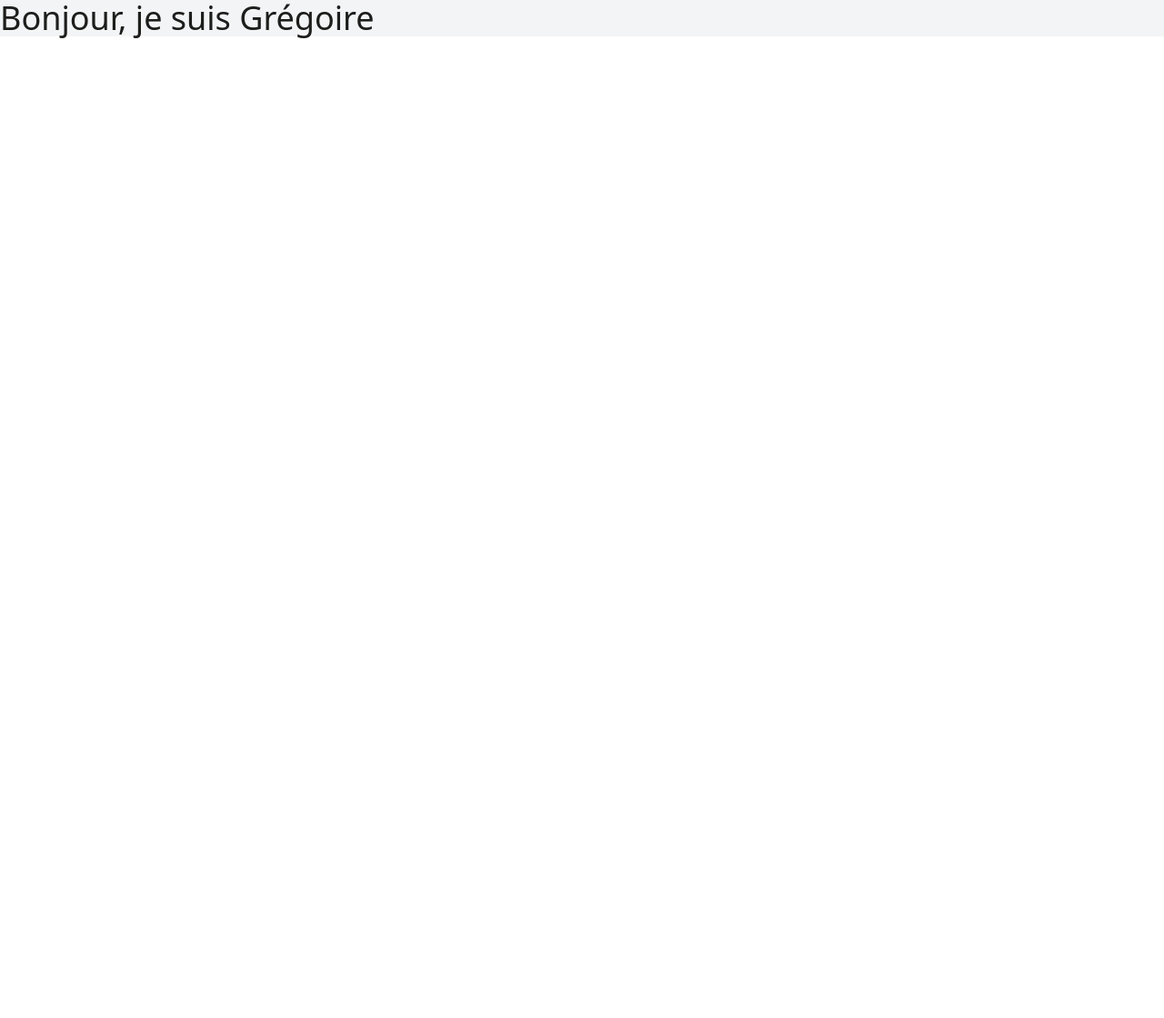
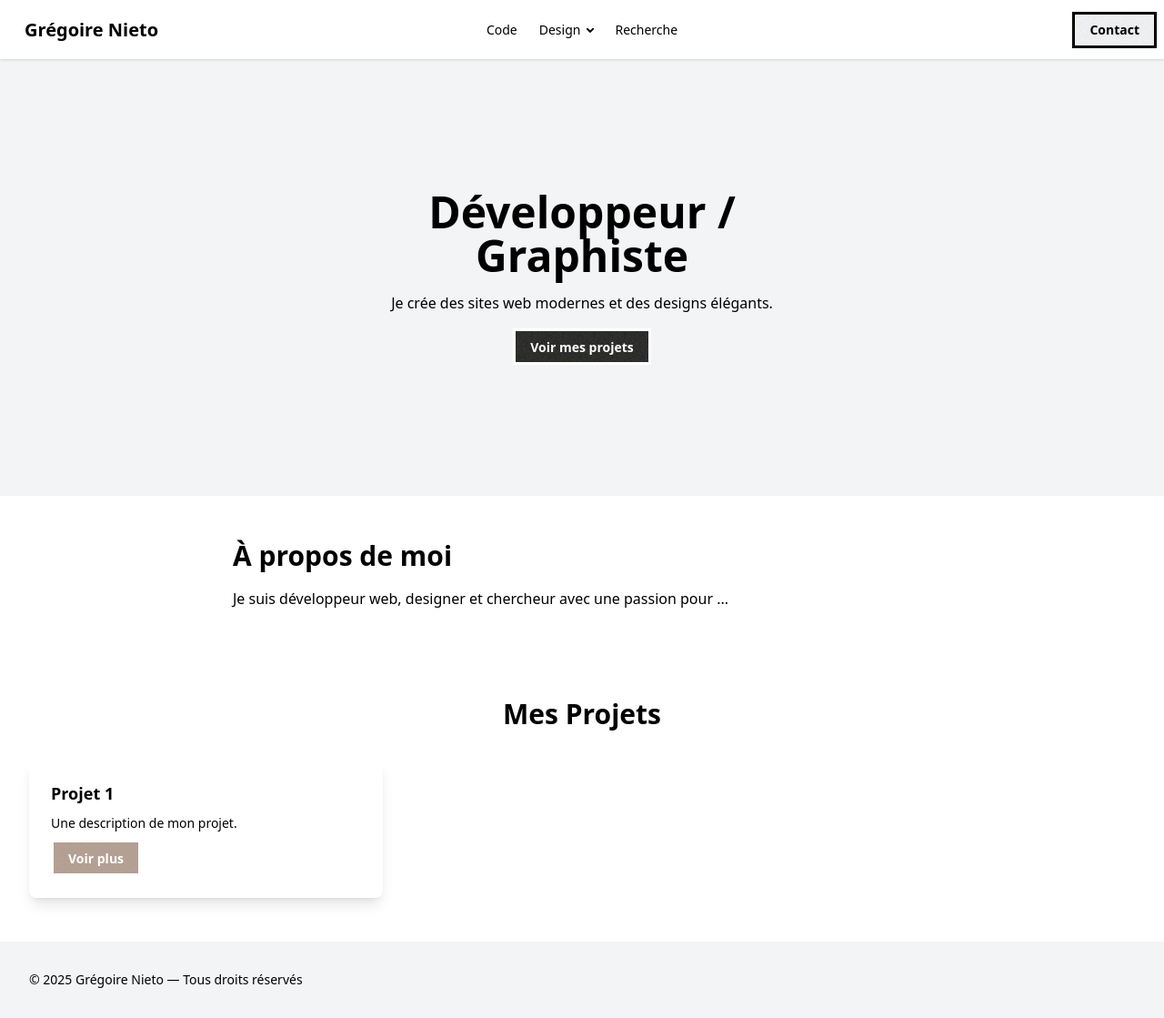
Before and after one commit to Nighteye/gregoire-nieto-site, a website: page public/index.html in a window 1280 px wide. Shown: the whole page at 91% size. Before the commit the page ends 800 px from the top, so only its background shows below. Drawn offline with nearby package versions, Linux system fonts and the light colour scheme; files that its build step writes are made by us from their sources.

Commit message:
minimal html home page

```diff
--- a/public/index.html
+++ b/public/index.html
@@ -1,13 +1,117 @@
 <!DOCTYPE html>
-<html lang="fr">
+<html lang="fr" data-theme="prodev">
   <head>
     <meta charset="UTF-8" />
     <meta name="viewport" content="width=device-width, initial-scale=1.0" />
     <title>Gregoire Nieto</title>
-  <link href="./output.css" rel="stylesheet">
+    <link href="./output.css" rel="stylesheet" />
   </head>
-<body class="bg-neutral text-primary">
-  <h1 class="text-4xl font-sans">Bonjour, je suis Grégoire</h1>
-  <!-- ton contenu -->
+  <body class="bg-base-100 text-base-content">
+    <!-- Navbar -->
+    <div class="navbar bg-base-100 shadow-sm">
+      <div class="navbar-start">
+        <div class="dropdown">
+          <div tabindex="0" role="button" class="btn btn-ghost lg:hidden">
+            <svg
+              xmlns="http://www.w3.org/2000/svg"
+              class="h-5 w-5"
+              fill="none"
+              viewBox="0 0 24 24"
+              stroke="currentColor"
+            >
+              <path
+                stroke-linecap="round"
+                stroke-linejoin="round"
+                stroke-width="2"
+                d="M4 6h16M4 12h8m-8 6h16"
+              />
+            </svg>
+          </div>
+          <ul
+            tabindex="-1"
+            class="menu menu-sm dropdown-content bg-base-100 rounded-box z-1 mt-3 w-52 p-2 shadow"
+          >
+            <li><a>Code</a></li>
+            <li>
+              <a>Design</a>
+              <ul class="p-2">
+                <li><a>Submenu 1</a></li>
+                <li><a>Submenu 2</a></li>
+              </ul>
+            </li>
+            <li><a>Recherche</a></li>
+          </ul>
+        </div>
+        <a class="btn btn-ghost text-xl">Grégoire Nieto</a>
+      </div>
+      <div class="navbar-center hidden lg:flex">
+        <ul class="menu menu-horizontal px-1">
+          <li><a>Code</a></li>
+          <li>
+            <details>
+              <summary>Design</summary>
+              <ul class="p-2">
+                <li><a>Submenu 1</a></li>
+                <li><a>Submenu 2</a></li>
+              </ul>
+            </details>
+          </li>
+          <li><a>Recherche</a></li>
+        </ul>
+      </div>
+      <div class="navbar-end">
+        <a class="btn">Contact</a>
+      </div>
+    </div>
+
+    <!-- Hero -->
+    <div class="hero min-h-[60vh] bg-base-200">
+      <div class="hero-content text-center px-4 sm:px-6 lg:px-8">
+        <div class="max-w-md">
+          <h1 class="text-4xl sm:text-5xl font-bold">
+            Développeur / Graphiste
+          </h1>
+          <p class="py-4">
+            Je crée des sites web modernes et des designs élégants.
+          </p>
+          <a href="#projects" class="btn btn-primary">Voir mes projets</a>
+        </div>
+      </div>
+    </div>
+
+    <!-- À propos -->
+    <section id="about" class="px-4 sm:px-6 lg:px-8 py-12">
+      <div class="max-w-3xl mx-auto">
+        <h2 class="text-3xl font-semibold mb-4">À propos de moi</h2>
+        <p class="leading-relaxed">
+          Je suis développeur web, designer et chercheur avec une passion pour
+          ...
+        </p>
+      </div>
+    </section>
+
+    <!-- Projets -->
+    <section id="projects" class="px-4 sm:px-6 lg:px-8 py-12">
+      <h2 class="text-3xl font-semibold text-center mb-8">Mes Projets</h2>
+      <div class="grid grid-cols-1 md:grid-cols-2 lg:grid-cols-3 gap-6">
+        <div class="card bg-base-100 shadow-lg">
+          <div class="card-body">
+            <h3 class="card-title">Projet 1</h3>
+            <p>Une description de mon projet.</p>
+            <div class="card-actions">
+              <a href="#" class="btn btn-secondary">Voir plus</a>
+            </div>
+          </div>
+        </div>
+        <!-- Répète d'autres cards selon tes projets -->
+      </div>
+    </section>
+
+    <!-- Footer -->
+    <footer class="footer bg-base-200 px-4 sm:px-6 lg:px-8 py-8">
+      <div class="footer-center">
+        <p>© 2025 Grégoire Nieto — Tous droits réservés</p>
+      </div>
+    </footer>
   </body>
 </html>
```
Lines whose indentation alone changed are shown as unchanged.
